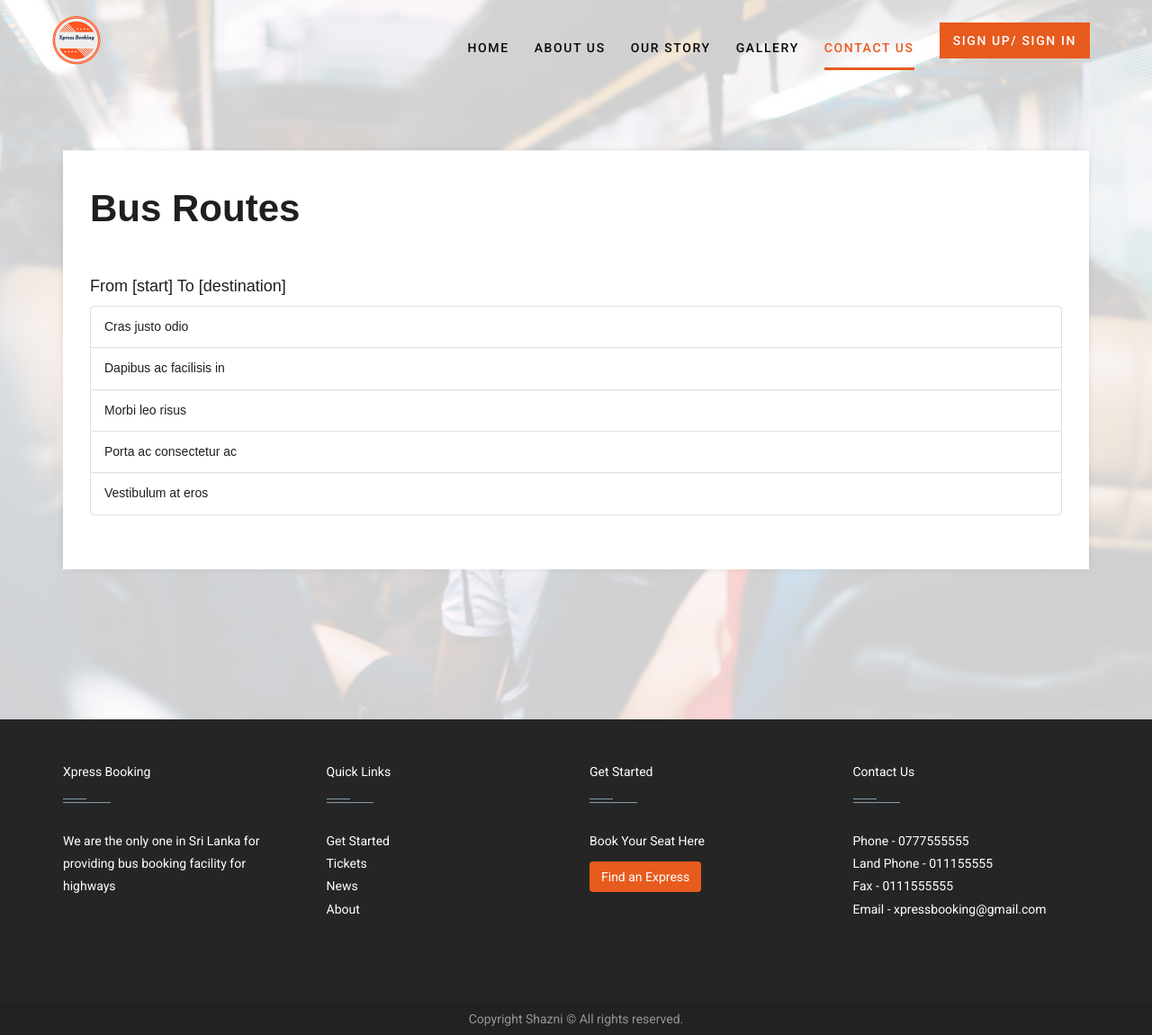
After one commit to PasinduOshadha/ExpressBooking, a PHP site: page /bus-routes.php in a window 1280 px wide. The commit adds this page. Shown: the whole page at 90% size. Run offline with PHP 8.4, Linux system fonts and the light colour scheme; some libraries are stand-ins or nearby versions; some web fonts are replaced.

Commit message:
routes file added

```diff
--- /dev/null
+++ b/bus-routes.php
@@ -0,0 +1,68 @@
+<!DOCTYPE html>
+<html>
+
+<head>
+    <title>Xpress Highway Bus Booking</title>
+    <link rel="stylesheet" href="css/bootstrap.min.css">
+    <link rel="stylesheet" href="css/style.css">
+    <link rel="stylesheet" href="css/styles.css">
+    <link id="changeable-colors" rel="stylesheet" href="css/colors/orange.css" />
+    <script src="js/modernizer.js"></script>
+</head>
+
+<body>
+    <div id="loader">
+        <div id="status"></div>
+    </div>
+<!-- header -->
+<?php
+    include_once 'template_parts/navbar.php'
+?>
+
+<!-- content begin -->
+
+<div id="banner">
+        <div id="booking" class="section">
+            <div class="section-center">
+                <div class="container">
+                    <div class="row">
+                        <div class="col-md-12">
+                            <div class="booking-form-wrapper">
+                                <div id="step-1">
+                                    <div class="row">
+                                        <div class="col-md-12">
+                                            <h1 class="routes-title">
+                                                <b>Bus Routes</b>
+                                            </h1>
+                                            <hr class="" style="opacity: 0;">
+                                            <h3>
+                                                From [start] To [destination]
+                                            </h3>
+                                        </div>
+                                    </div>
+                                    <ul class="list-group">
+                                        <li id="" class="list-group-item route-single"><a href="">Cras justo odio</a></li>
+                                        <li id="" class="list-group-item route-single"><a href="">Dapibus ac facilisis in</a></li>
+                                        <li id="" class="list-group-item route-single"><a href="">Morbi leo risus</a></li>
+                                        <li id="" class="list-group-item route-single"><a href="">Porta ac consectetur ac</a></li>
+                                        <li id="" class="list-group-item route-single"><a href="">Vestibulum at eros</a></li>
+                                    </ul>
+                                </div>
+                            </div>
+                        </div>
+                    </div>
+                </div>
+            </div>
+        </div>
+    </div>
+
+<!-- content end -->
+
+
+<!-- footer -->
+<?php
+    include_once 'template_parts/footer.php';
+?>
+</body>
+
+</html>
--- a/css/styles.css
+++ b/css/styles.css
@@ -262,6 +262,9 @@ transition: all 250ms ease-in-out 0s;
 	margin-bottom: 3rem !important;;
 }
 
+.mt-5{
+	margin-top: 5rem !important;;
+}
 .signup-btn{
 	background-color: #e75b1e;
 	color: #fff !important;
@@ -283,3 +286,130 @@ transition: all 250ms ease-in-out 0s;
 	margin-top: 25px !important;
 	border: none !important;
 }
+
+.booking-form-wrapper {
+	background: #fff;
+	-webkit-box-shadow: 0px 0px 10px -5px rgba(0, 0, 0, 0.3);
+	box-shadow: 0px 0px 10px -5px rgba(0, 0, 0, 0.3);
+	width: 100%;
+	margin: auto;
+	padding: 40px 30px;
+}
+
+.booking-form-wrapper .form-group {
+	position: relative;
+	margin-bottom: 20px;
+}
+
+.booking-form-wrapper .form-control {
+	background-color: #fff;
+	height: 55px;
+	padding: 0px;
+	padding-top: 15px;
+	color: #181818;
+	font-size: 16px;
+	font-weight: 700;
+	-webkit-box-shadow: none;
+	box-shadow: none;
+	border: none;
+	border-bottom: 2px solid rgba(0, 0, 0, 0.2);
+	border-radius: 0px;
+	-webkit-transition: 0.2s;
+	transition: 0.2s;
+}
+
+.booking-form-wrapper .form-control::-webkit-input-placeholder {
+	color: rgba(0, 0, 0, 0.2);
+}
+
+.booking-form-wrapper .form-control:-ms-input-placeholder {
+	color: rgba(0, 0, 0, 0.2);
+}
+
+.booking-form-wrapper .form-control::placeholder {
+	color: rgba(0, 0, 0, 0.2);
+}
+
+.booking-form-wrapper input[type="date"].form-control:invalid {
+	color: rgba(0, 0, 0, 0.2);
+}
+
+.booking-form-wrapper .form-group:not(.input-not-empty) .form-control:not(:focus) {
+	color: #111;
+}
+
+.booking-form-wrapper select.form-control {
+	-webkit-appearance: none;
+	-moz-appearance: none;
+	appearance: none;
+}
+
+.booking-form-wrapper select.form-control+.select-arrow {
+	position: absolute;
+	right: 0px;
+	bottom: 7px;
+	width: 32px;
+	line-height: 32px;
+	height: 32px;
+	text-align: center;
+	pointer-events: none;
+	color: rgba(0, 0, 0, 0.2);
+	font-size: 14px;
+}
+
+.booking-form-wrapper select.form-control+.select-arrow:after {
+	content: '\279C';
+	display: block;
+	-webkit-transform: rotate(90deg);
+	transform: rotate(90deg);
+}
+
+.booking-form-wrapper .form-label {
+	color: rgba(0, 0, 0, 0.2);
+	font-weight: 700;
+	position: absolute;
+	top: -5px;
+	left: 0px;
+	text-transform: uppercase;
+	line-height: 24px;
+	height: 23px;
+	font-size: 16px;
+	pointer-events: none;
+	-webkit-transition: 0.2s all;
+	transition: 0.2s all;
+}
+
+.booking-form-wrapper .form-group .form-control:focus+.form-label {
+	top: 0px;
+	color:#e75b1e;
+	font-size: 14px;
+}
+
+.booking-form-wrapper .form-group.input-not-empty .form-label {
+	top: 0px;
+	color:#e75b1e;
+	/* color: #2b9328; */
+	font-size: 14px;
+}
+
+.booking-form-wrapper .submit-btn {
+	color: #fff;
+	background-color: #2b9328;
+	font-weight: 700;
+	height: 55px;
+	padding: 10px 35px;
+	font-size: 18px;
+	border: none;
+	display: block;
+	width: 100%;
+	text-transform: capitalize;
+}
+
+.route-single:hover {
+	background-color: #ff8d1e;
+	color:#fff !important;
+}
+
+.routes-title{
+	font-size: 3em;
+}
```
Also changed, not shown: booking_form.php (added, +64 -0 lines).
